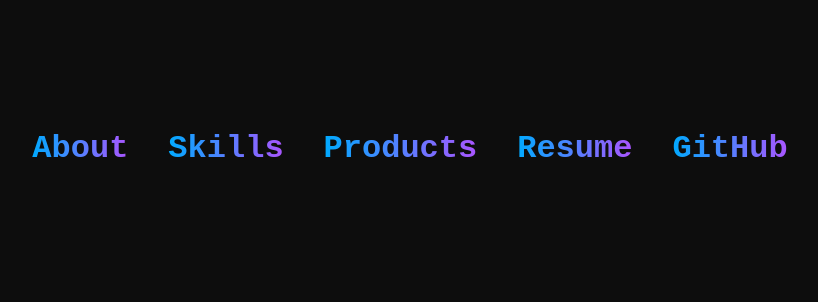
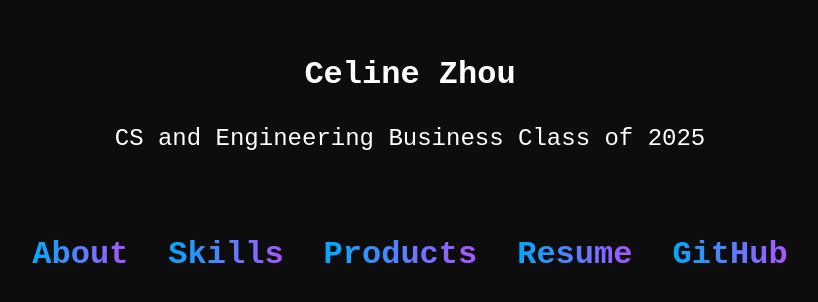
Before and after one commit to Celinenana/Celinenana.github.io, a plain HTML site: page index.html in a window 1280 px wide. Shown: the part 252-554 px from the top of the page, without its empty margins (230-1048 px from the left). Drawn offline with Linux system fonts and the light colour scheme.

Commit message:
commit 3 name

```diff
--- a/index.html
+++ b/index.html
@@ -7,6 +7,10 @@
     <link rel="stylesheet" href="styles.css">
 </head>
 <body>
+    <div class="content">
+        <p class="name">Celine Zhou</p>
+        <p class="details">CS and Engineering Business Class of 2025</p>
+    </div>
     <div class="main-container">
         <a href="#about" class="nav-link animated-link" id="about-link">About</a>
         <a href="#skills" class="nav-link animated-link" id="skills-link">Skills</a>
--- a/styles.css
+++ b/styles.css
@@ -3,6 +3,7 @@ body {
     padding: 0;
     height: 100vh;
     display: flex;
+    flex-direction: column; /* Change from row to column */
     justify-content: center;
     align-items: center;
     background-color: #0d0d0d; /* Dark background */
@@ -16,6 +17,7 @@ body {
     align-items: center;
     justify-content: center;
     gap: 40px;
+    margin-top: 20px; /* Add space between the text and the navigation links */
 }
 
 .nav-link {
@@ -51,3 +53,18 @@ body {
 .animated-link:hover::after {
     width: 100%;
 }
+
+.content {
+    text-align: center;
+    color: #ffffff;
+    margin-bottom: 40px; /* Increase this value to adjust the vertical gap */
+}
+
+.content .name {
+    font-size: 2rem; /* Larger font size */
+    font-weight: bold;
+}
+
+.content .details {
+    font-size: 1.5rem;
+}
```
